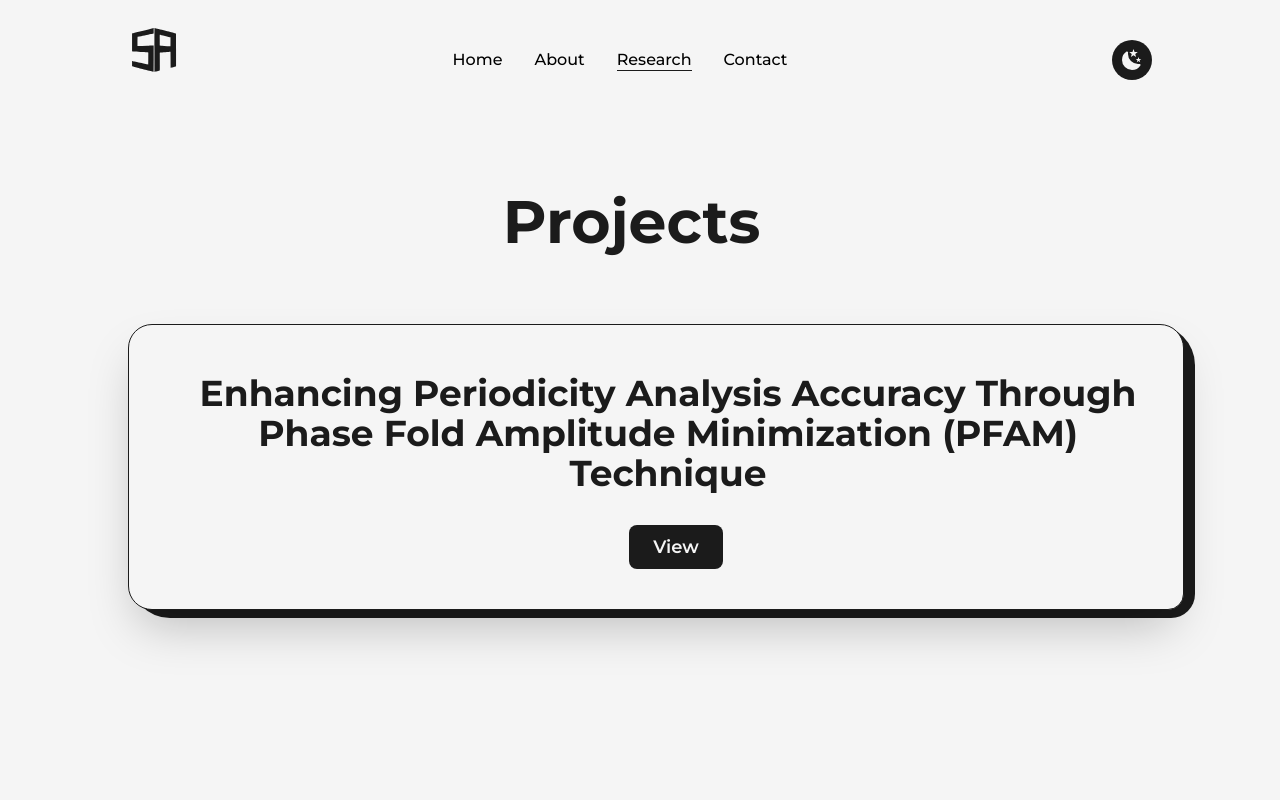
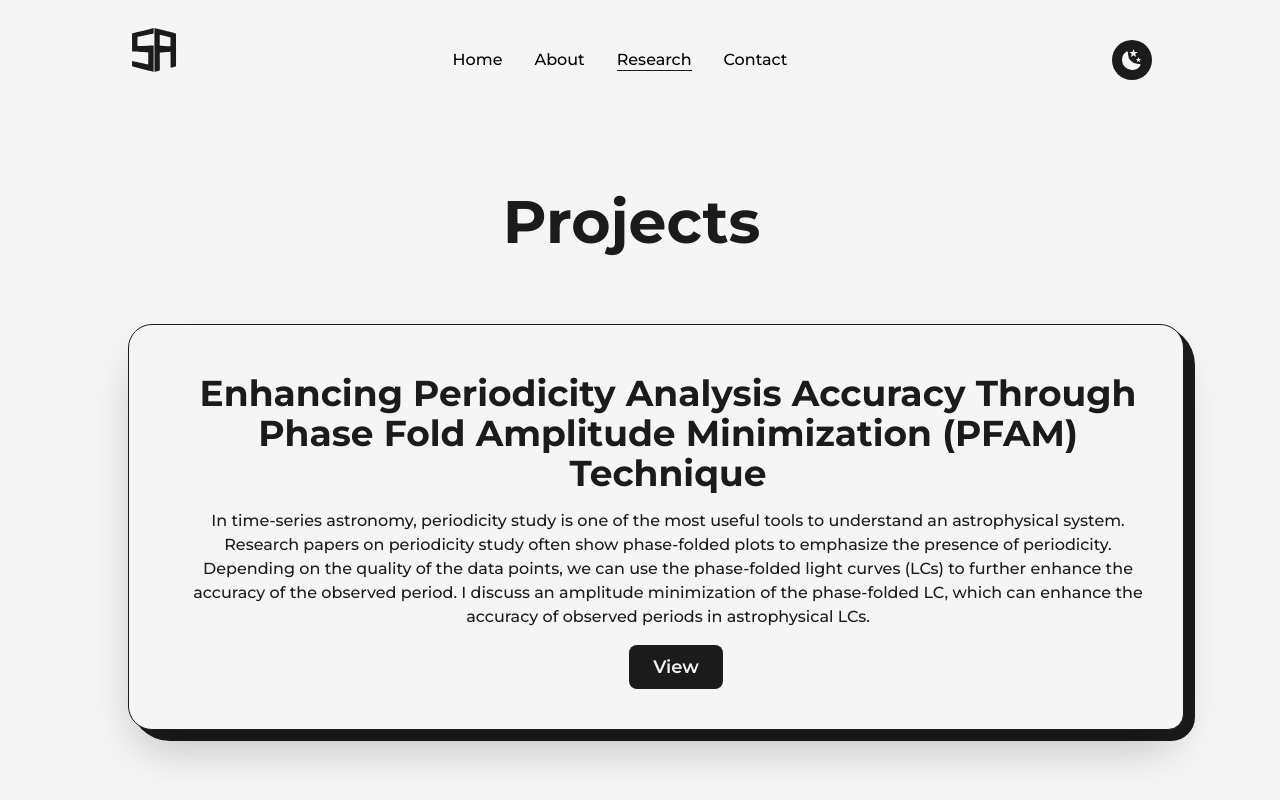
Before and after one commit to KshitijAdhikaree/sagar-portfolio, a Next.js app: page /research in a window 1280 px wide. Shown: the top 800 px of the page. Built offline with nearby package versions, Linux system fonts and the light colour scheme.

Commit message:
update description in project1

```diff
--- a/public/projectData.js
+++ b/public/projectData.js
@@ -3,7 +3,7 @@ export const ProjectData = [
     {
       id: 1,
       title: 'Enhancing Periodicity Analysis Accuracy Through Phase Fold Amplitude Minimization (PFAM) Technique',
-      description:'',
+      description:'In time-series astronomy, periodicity study is one of the most useful tools to understand an astrophysical system. Research papers on periodicity study often show phase-folded plots to emphasize the presence of periodicity. Depending on the quality of the data points, we can use the phase-folded light curves (LCs) to further enhance the accuracy of the observed period. I discuss an amplitude minimization of the phase-folded LC, which can enhance the accuracy of observed periods in astrophysical LCs.',
       link: '/PFAM_technique.pdf'
     }
   ]
```
